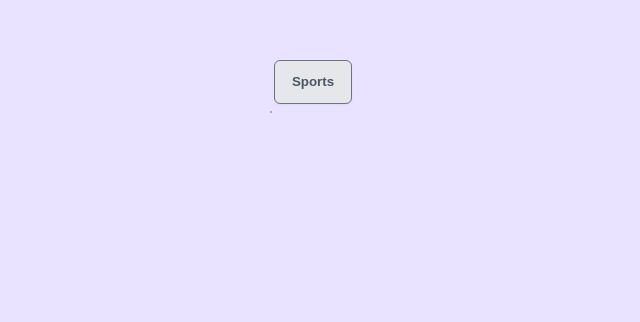
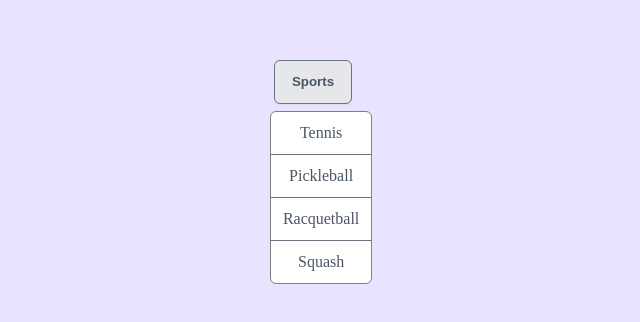
Before and after one commit to vishalicious213/react-buttons, a React (Vite) app: page / in a window 1280 px wide. Shown: the part 318-640 px from the top of the page, without its empty margins (327-967 px from the left). Built offline with nearby package versions, Linux system fonts and the light colour scheme.

Commit message:
updated App to map through sports and render a MenuItem for each one, inside of MenuDropdown

```diff
--- a/src/App.jsx
+++ b/src/App.jsx
@@ -4,11 +4,14 @@ import Avatar from "../components/Avatar"
 import Menu from "../components/Menu"
 import MenuButton from "../components/MenuButton"
 import MenuDropdown from "../components/MenuDropdown"
+import MenuItem from "../components/MenuItem"
 
 import { FaMoneyBill } from "react-icons/fa"
 import { FcGoogle } from "react-icons/fc"
 
 export default function App() {
+    const sports = ["Tennis", "Pickleball", "Racquetball", "Squash"]
+
     function handleLogin() {
         console.log("Logging in...")
     }
@@ -55,7 +58,9 @@ export default function App() {
 
             <Menu>
                 <MenuButton>Sports</MenuButton>
-                <MenuDropdown items={["Tennis", "Pickleball", "Racquetball", "Squash"]} />
+                <MenuDropdown>
+                    {sports.map(sport => <MenuItem key={sport}>{sport}</MenuItem>)}
+                </MenuDropdown>
             </Menu>
         </main>
     )
```
